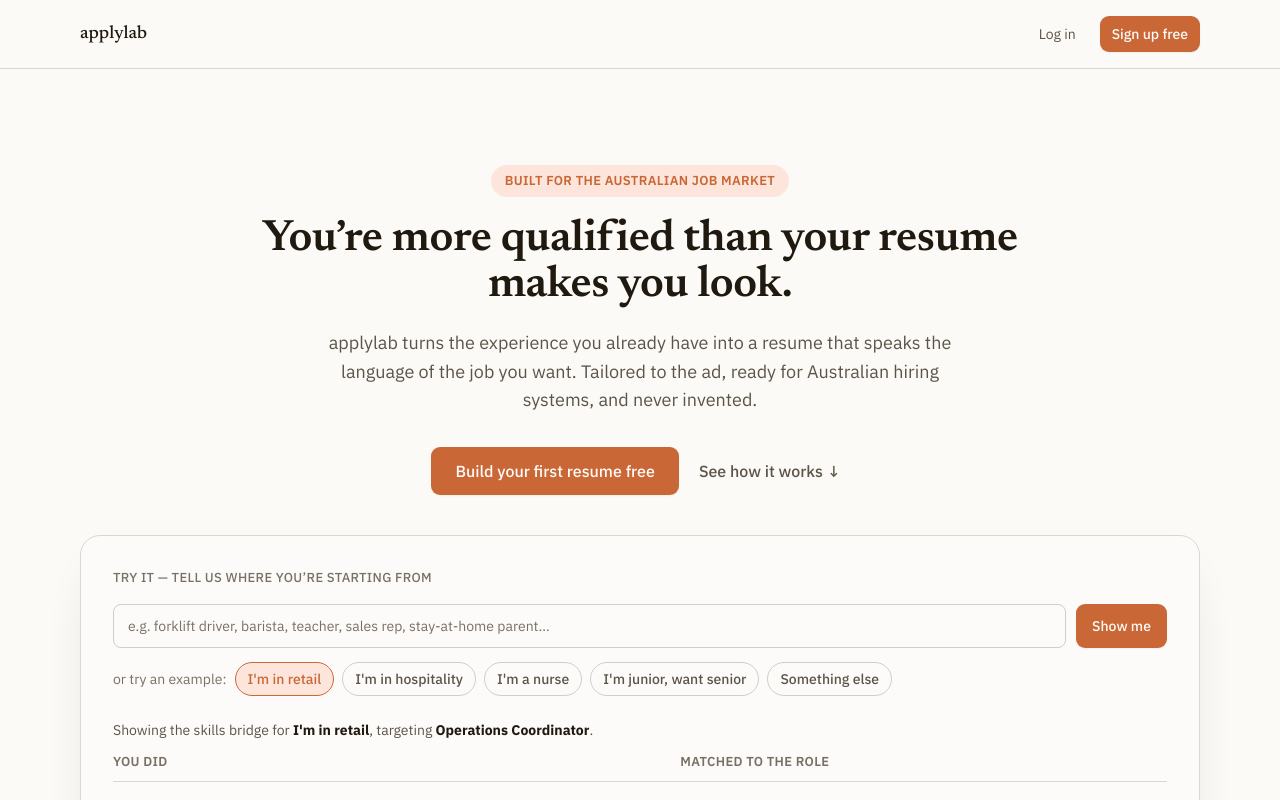
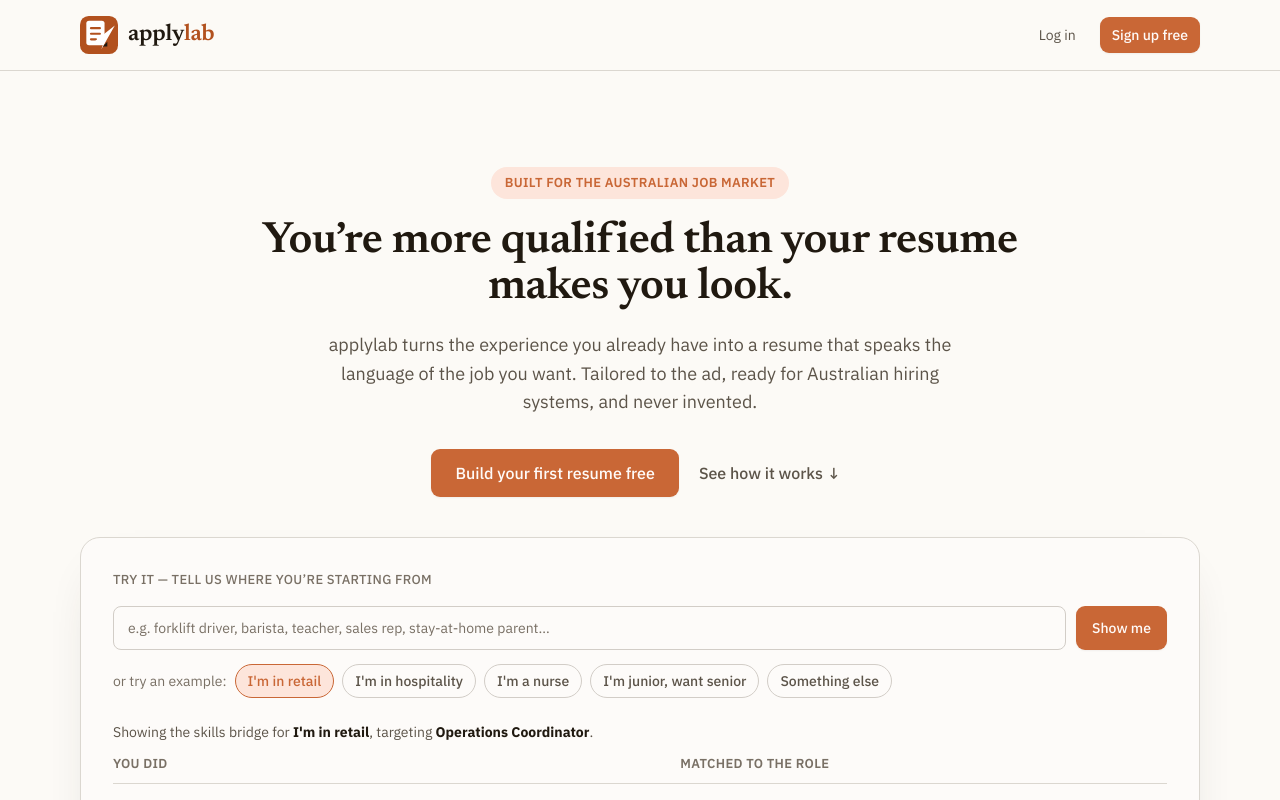
Before and after one commit to tiajulian/Applylab, a Next.js app: page / in a window 1280 px wide. Shown: the top 800 px of the page. Built offline with nearby package versions, Linux system fonts and the light colour scheme.

Commit message:
Wire the logo into the marketing and dashboard headers
Replaces the plain "applylab" text wordmark in both header spots with
the new Logo component (icon + two-tone wordmark).

```diff
--- a/app/(dashboard)/layout.tsx
+++ b/app/(dashboard)/layout.tsx
@@ -1,7 +1,7 @@
-import Link from "next/link";
 import { redirect } from "next/navigation";
 import { getCurrentUser } from "@/lib/getCurrentUser";
 import { DashboardNav } from "@/components/dashboard/DashboardNav";
+import { Logo } from "@/components/marketing/Logo";
 
 export default async function DashboardLayout({
   children,
@@ -21,9 +21,7 @@
     <div className="flex min-h-screen flex-col bg-paper">
       <header className="relative border-b border-border bg-surface">
         <div className="mx-auto flex max-w-6xl items-center justify-between px-4 py-4">
-          <Link href="/dashboard" className="font-display text-lg font-medium text-ink">
-            applylab
-          </Link>
+          <Logo href="/dashboard" />
           <DashboardNav isFreePlan={plan === "free"} isAdmin={isAdmin} />
         </div>
       </header>
--- a/app/page.tsx
+++ b/app/page.tsx
@@ -1,5 +1,6 @@
 import Link from "next/link";
 import { Button } from "@/components/ui/Button";
+import { Logo } from "@/components/marketing/Logo";
 import { HeroSection } from "@/components/marketing/HeroSection";
 import { SkillsBridgeExperience } from "@/components/marketing/SkillsBridgeExperience";
 import { HowItWorksSection } from "@/components/marketing/HowItWorksSection";
@@ -16,7 +17,7 @@
     <div className="flex flex-1 flex-col">
       <header className="border-b border-border">
         <div className="mx-auto flex max-w-6xl items-center justify-between px-4 py-4">
-          <span className="font-display text-lg font-medium text-ink">applylab</span>
+          <Logo />
           <div className="flex items-center gap-6 text-sm">
             <Link
               href="/login"
```
